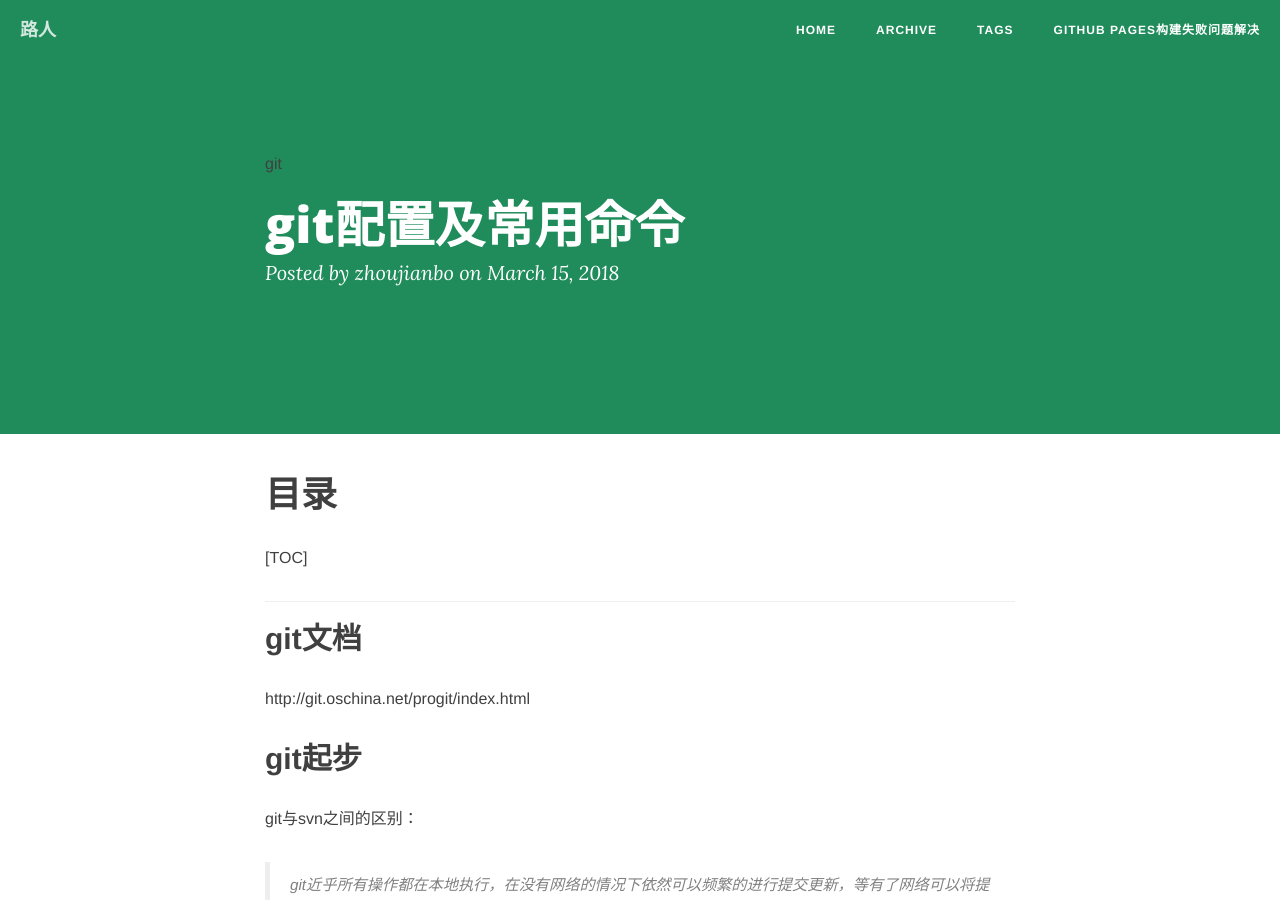
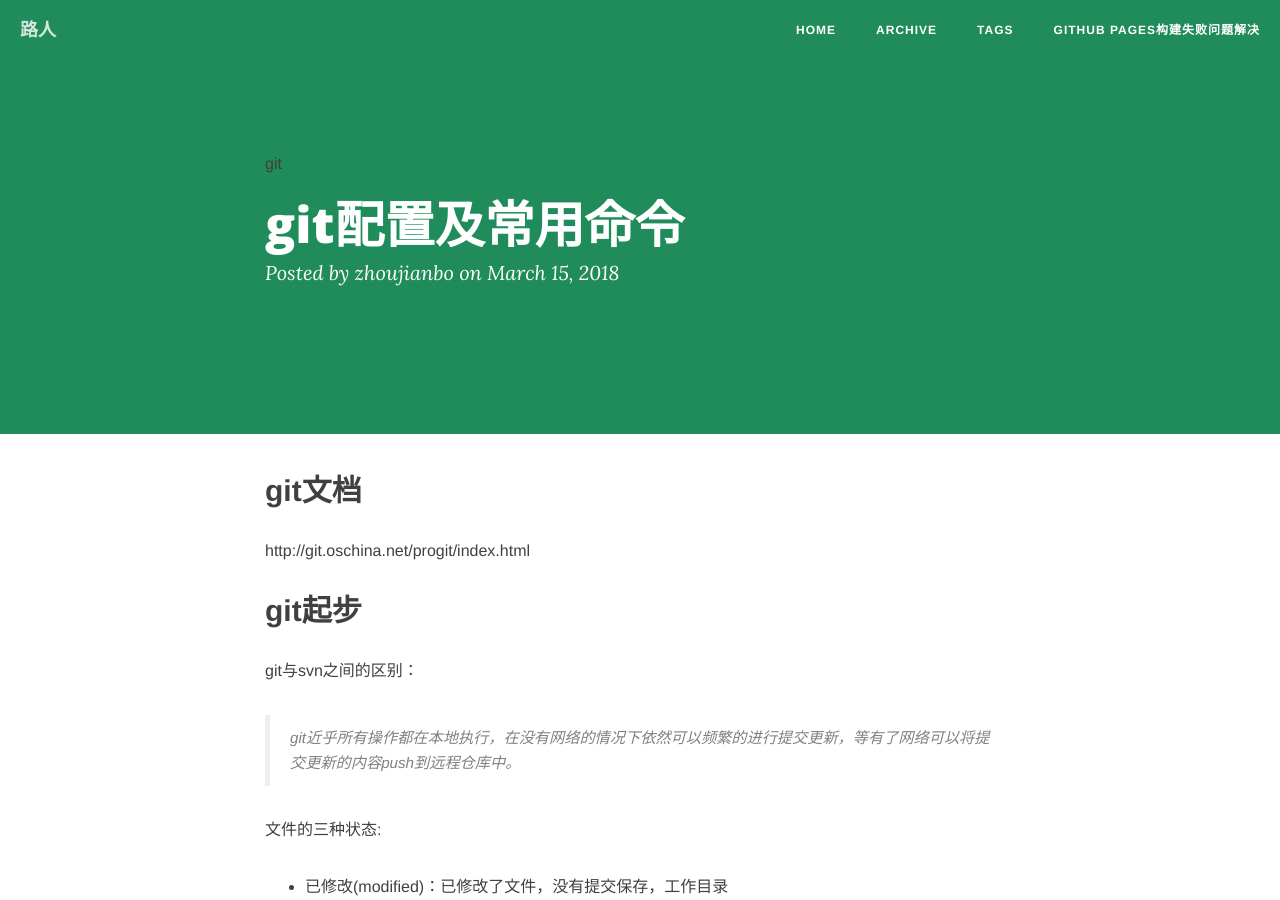
Before and after one commit to ZhouJianBoPro/ZhouJianBoPro.github.io, a Jekyll site: the page built from _posts/2018-03-15-git.md, in a window 1280 px wide and 900 px high. Built offline with Jekyll 4.4.1, drawn with Linux system fonts in a browser that asks for light colours; nearby versions of some CDN libraries; comment, search, counter and statistics services are not loaded.

Commit message:
不支持[TOC]标签，删除[TOC]导航栏;

```diff
--- a/_posts/2018-03-15-git.md
+++ b/_posts/2018-03-15-git.md
@@ -5,11 +5,6 @@ date: 2018-03-15
 categories: 版本控制
 tags: [git]
 description: windows、mac中配置git，git常用命令了解。
----
-
-# 目录
-[TOC]
-
 ---
 
 ## git文档
```
